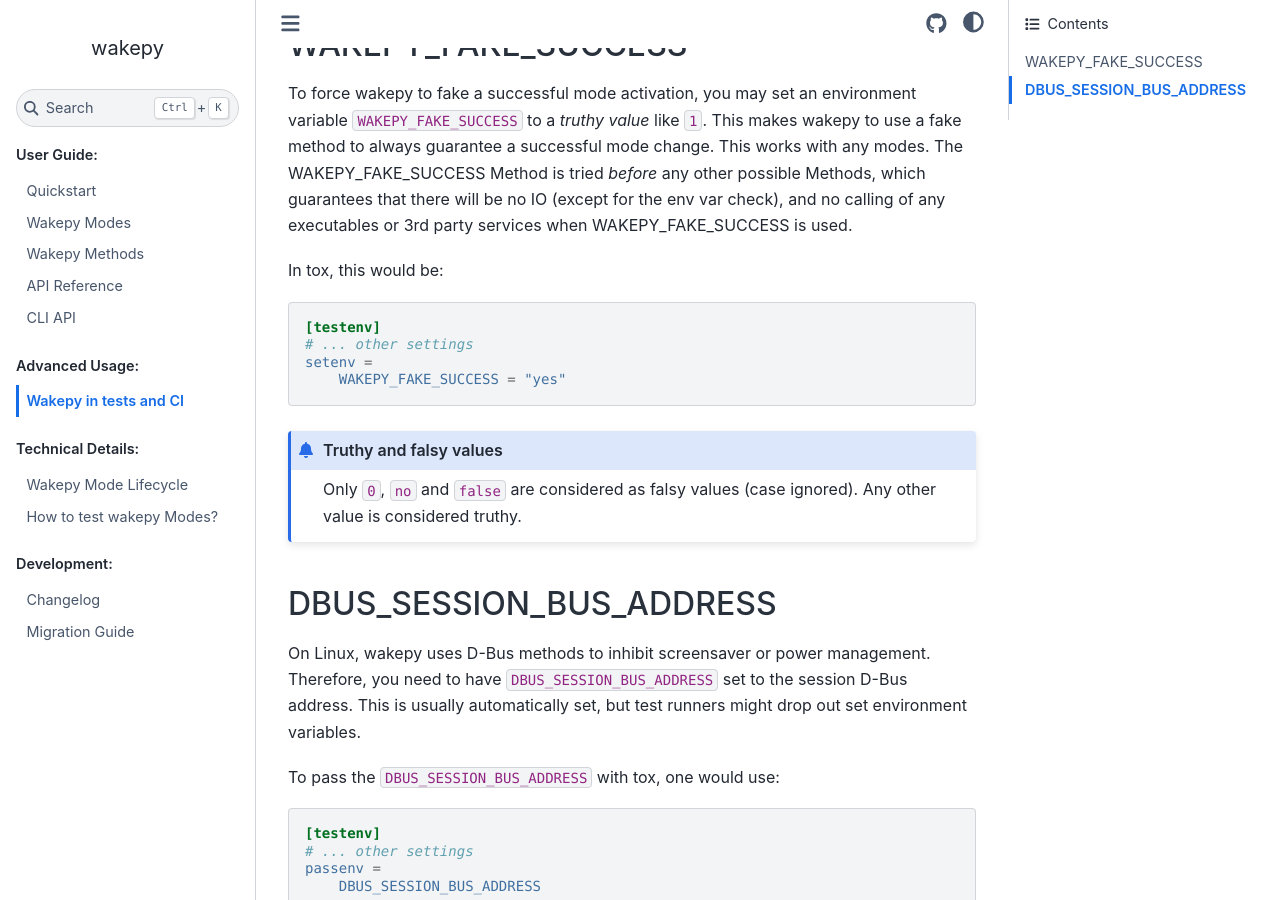
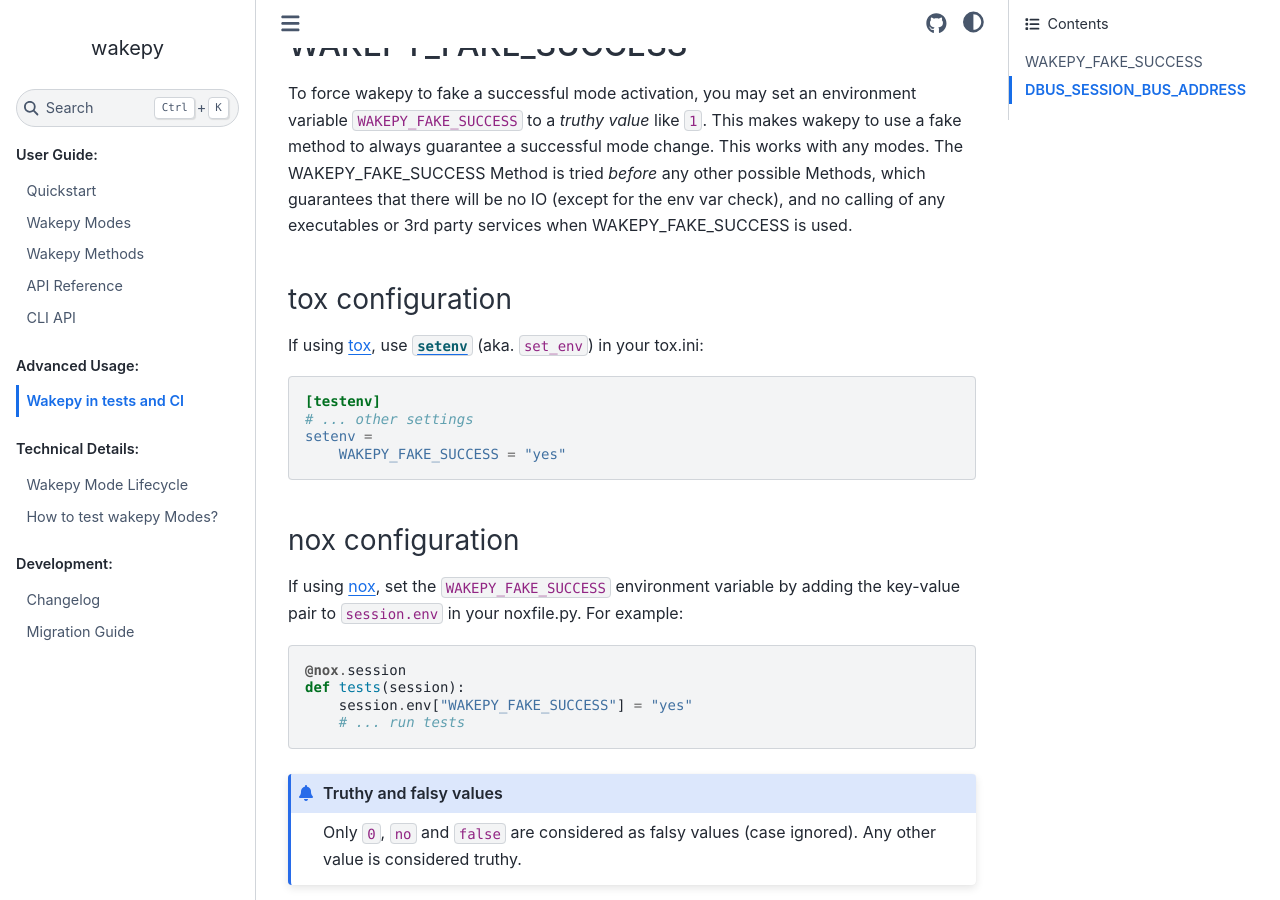
Before and after one commit to fohrloop/wakepy, a Sphinx documentation site: the page built from docs/source/tests-and-ci.md, in a window 1280 px wide and 900 px high, scrolled down 284 px. Built offline with Sphinx 7.4.7 and the Sphinx Book theme 1.1.4, drawn with Linux system fonts in a browser that asks for light colours; the version number could not be read and is left out.

Commit message:
update docs

````diff
--- a/docs/source/tests-and-ci.md
+++ b/docs/source/tests-and-ci.md
@@ -5,7 +5,9 @@
 ## WAKEPY_FAKE_SUCCESS
 To force wakepy to fake a successful mode activation, you may set an environment variable `WAKEPY_FAKE_SUCCESS` to a *truthy value* like `1`. This makes wakepy to use a fake method to always guarantee a successful mode change. This works with any modes. The WAKEPY_FAKE_SUCCESS Method is tried *before* any other possible Methods, which guarantees that there will be no IO (except for the env var check), and no calling of any executables or 3rd party services when WAKEPY_FAKE_SUCCESS is used.
 
-In tox, this would be:
+### tox configuration
+
+If using [tox](https://tox.wiki/), use [`setenv`](https://tox.wiki/en/4.14.2/config.html#set_env) (aka. `set_env`) in your tox.ini:
 
 ```{code-block} ini
 [testenv]
@@ -13,6 +15,18 @@
 setenv =
     WAKEPY_FAKE_SUCCESS = "yes"
 ```
+
+### nox configuration
+
+If using [nox](https://nox.thea.codes/), set the `WAKEPY_FAKE_SUCCESS` environment variable by adding the key-value pair to `session.env` in your noxfile.py. For example:
+
+```{code-block} python
+@nox.session
+def tests(session):
+    session.env["WAKEPY_FAKE_SUCCESS"] = "yes"
+    # ... run tests
+```
+
 
 
 ```{admonition} Truthy and falsy values
````
